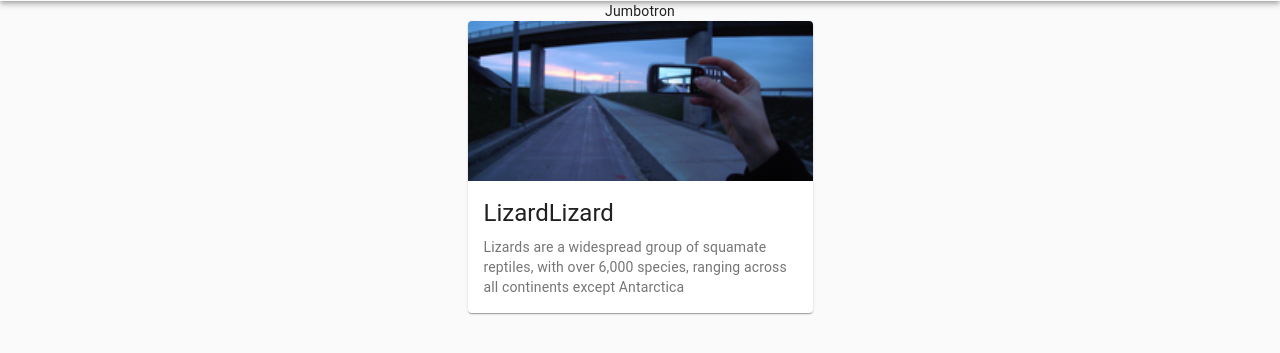
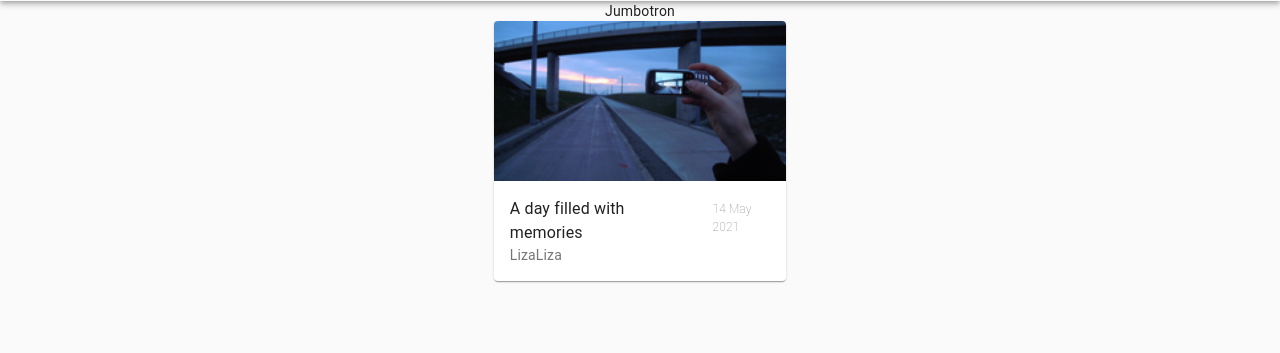
Before and after one commit to zuckpa1999/zuck-blog, a Gatsby site: page / in a window 1280 px wide. Shown: the part 63-416 px from the top of the page. Built offline with nearby package versions, Linux system fonts and the light colour scheme; Gatsby itself is replaced by a stand-in of ours.

Commit message:
70% done card

```diff
--- a/src/pages/index.tsx
+++ b/src/pages/index.tsx
@@ -57,17 +57,29 @@ export default function Blog() {
             />
             <CardContent>
               <div className={classes.cardContentDetail}>
-                <Typography gutterBottom variant="h5" component="h2">
-                  Lizard
+                <Typography style={{ fontSize: "1.2em" }}>
+                  A day filled with memories
                 </Typography>
-                <Typography gutterBottom variant="h5" component="h2">
-                  Lizard
+                <Typography
+                  style={{
+                    marginLeft: "16%",
+                    marginTop: "1%",
+                    fontSize: "0.9em",
+                    fontWeight: "180",
+                    color: "#8B8282",
+                  }}
+                >
+                  14 May 2021
                 </Typography>
               </div>
-              <Typography variant="body2" color="textSecondary" component="p">
-                Lizards are a widespread group of squamate reptiles, with over
-                6,000 species, ranging across all continents except Antarctica
-              </Typography>
+              <div className={classes.cardContentDetail}>
+                <Typography variant="body2" color="textSecondary" component="p">
+                  Liza
+                </Typography>
+                <Typography variant="body2" color="textSecondary" component="p">
+                  Liza
+                </Typography>
+              </div>
             </CardContent>
           </CardActionArea>
         </Card>
@@ -116,7 +128,7 @@ const useStyles = makeStyles((theme) => ({
   cardContentDetail: {
     display: "flex",
     flexDirection: "row",
-    justifyContent: "stretch",
+    justifyContent: "flex-start",
   },
 }));
 
```
